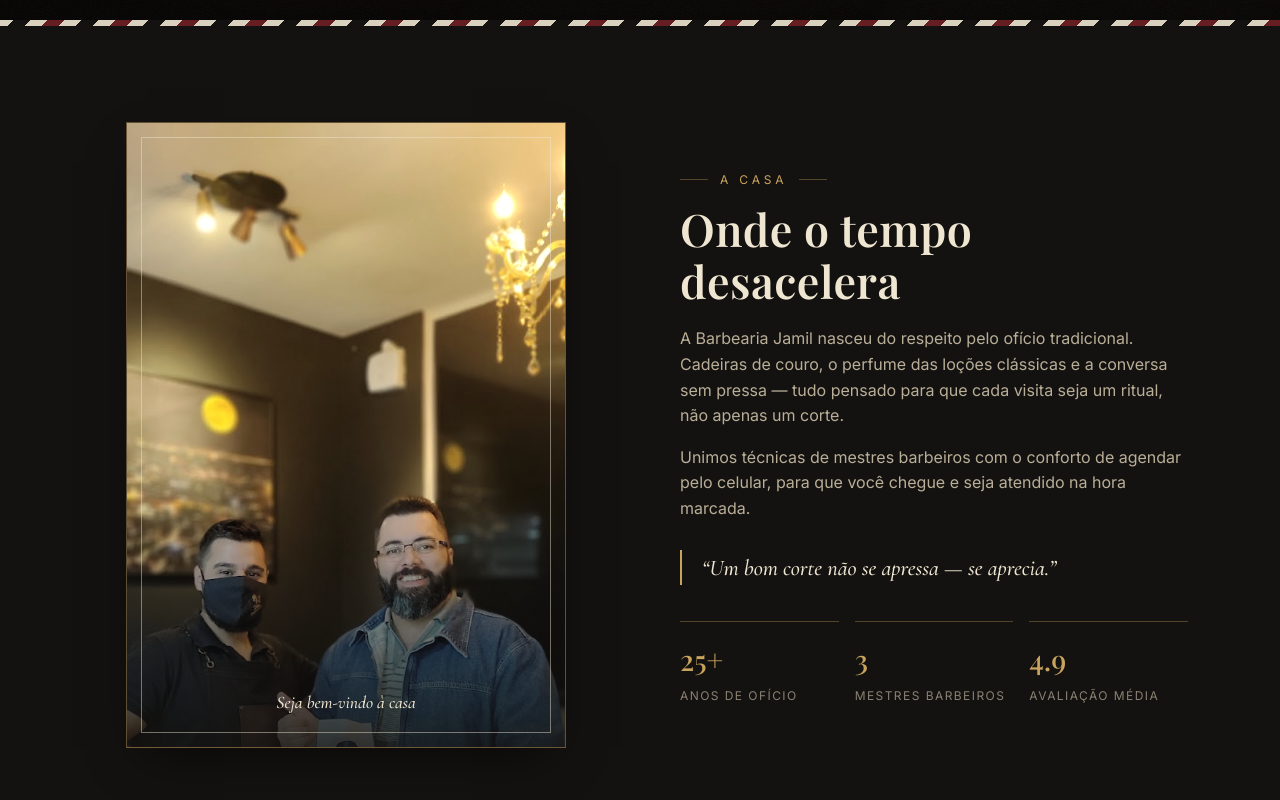
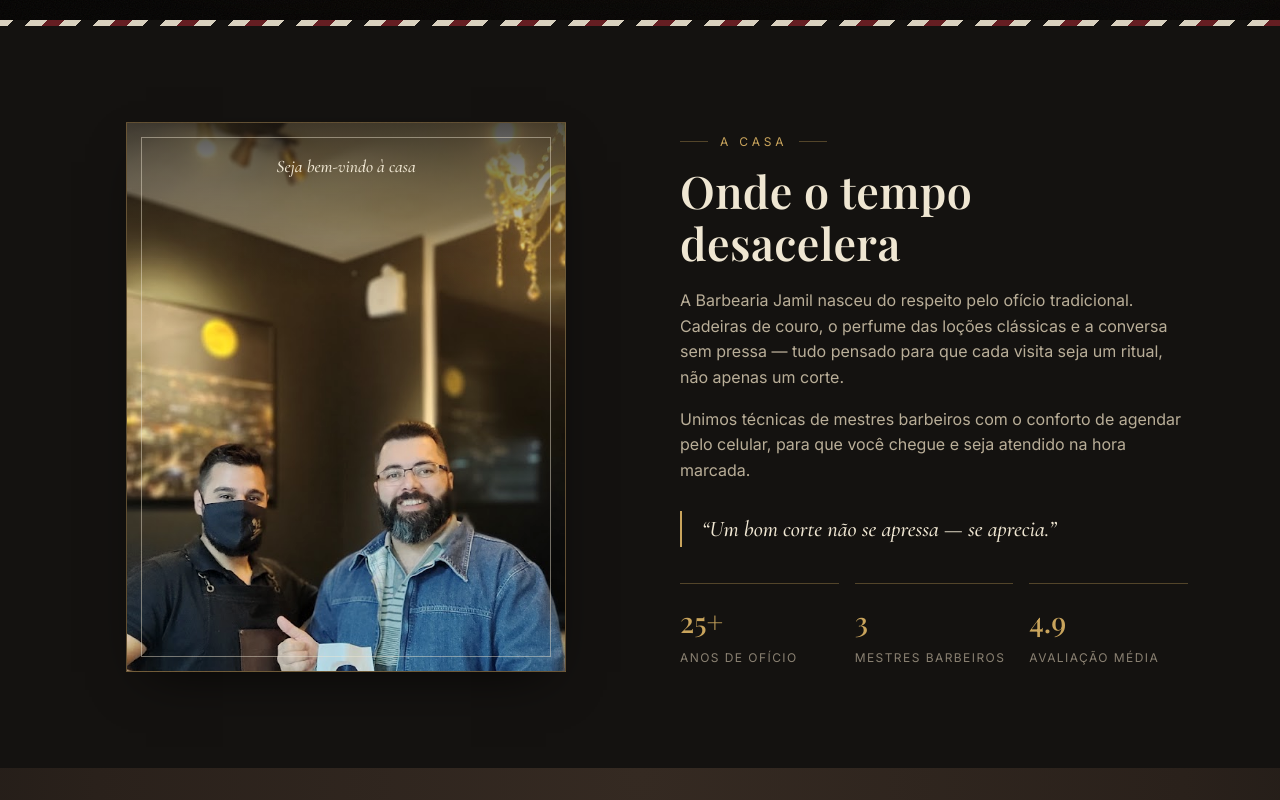
Before and after one commit to kenichi19/site-barbearia-Jamil, a plain HTML site: page index.html in a window 1280 px wide. Shown: the part 780-1580 px from the top of the page. Drawn offline with nearby package versions, Linux system fonts and the light colour scheme.

Commit message:
Enquadramento das fotos ancorado embaixo e legendas no topo
Co-Authored-By: Claude Opus 5.5 <noreply@anthropic.com>
Claude-Session: https://claude.ai/code/session_01BwfxLuBVAmN7bdDe5Vkbeg

```diff
--- a/css/style.css
+++ b/css/style.css
@@ -191,11 +191,11 @@ h1, h2, h3, h4 { font-family: var(--serif); font-weight: 600; margin: 0; line-he
 .about-frame::before { content: ''; position: absolute; inset: 14px; border: 1px solid var(--gold-dim); }
 .about-frame svg { width: 45%; color: var(--gold); opacity: 0.85; }
 .about-frame figcaption { position: absolute; bottom: 30px; left: 0; right: 0; text-align: center; font-family: var(--script); font-style: italic; color: var(--cream-dim); font-size: 1.1rem; }
-.about-frame--photo { overflow: hidden; width: 100%; max-width: 440px; justify-self: center; aspect-ratio: 600 / 854; }
-.about-frame--photo img { position: absolute; inset: 0; width: 100%; height: 100%; object-fit: cover; filter: sepia(0.15) contrast(1.05); }
+.about-frame--photo { overflow: hidden; width: 100%; max-width: 440px; justify-self: center; aspect-ratio: 4 / 5; }
+.about-frame--photo img { position: absolute; inset: 0; width: 100%; height: 100%; object-fit: cover; object-position: center bottom; filter: sepia(0.15) contrast(1.05); }
 .about-frame--photo::before { z-index: 1; border-color: rgba(239, 230, 210, 0.45); }
-.about-frame--photo::after { content: ''; position: absolute; inset: 0; background: linear-gradient(180deg, transparent 55%, rgba(20, 18, 16, 0.85)); }
-.about-frame--photo figcaption { z-index: 2; color: var(--cream); }
+.about-frame--photo::after { content: ''; position: absolute; inset: 0; background: linear-gradient(0deg, transparent 70%, rgba(20, 18, 16, 0.75)); }
+.about-frame--photo figcaption { z-index: 2; color: var(--cream); top: 30px; bottom: auto; }
 
 /* ---------- galeria ---------- */
 .gallery { display: grid; gap: 14px; grid-template-columns: 1fr 1fr; }
@@ -216,6 +216,7 @@ h1, h2, h3, h4 { font-family: var(--serif); font-weight: 600; margin: 0; line-he
 .shot figcaption b { display: block; font-family: var(--serif); font-weight: 500; font-size: 1.15rem; }
 .shot figcaption span { font-size: 0.68rem; letter-spacing: 0.18em; text-transform: uppercase; color: var(--gold); }
 .shot--tall { aspect-ratio: 600 / 854; }
+.shot--tall img { object-position: center bottom; }
 .shot--wide { grid-column: 1 / -1; aspect-ratio: 600 / 563; }
 .shot--wide, .gallery-cta { order: 1; }
 .shot figcaption b { overflow-wrap: anywhere; }
@@ -233,6 +234,7 @@ h1, h2, h3, h4 { font-family: var(--serif); font-weight: 600; margin: 0; line-he
   .gallery-mid { display: grid; gap: 20px; grid-template-rows: auto 1fr; }
   .shot--wide, .gallery-cta { grid-column: auto; order: 0; }
   .shot--tall { aspect-ratio: auto; min-height: 520px; }
+  .shot--tall figcaption { top: 0; bottom: auto; padding: 22px 20px 50px; background: linear-gradient(0deg, transparent, rgba(20, 18, 16, 0.9)); }
 }
 
 /* ---------- contato com foto ---------- */
```
